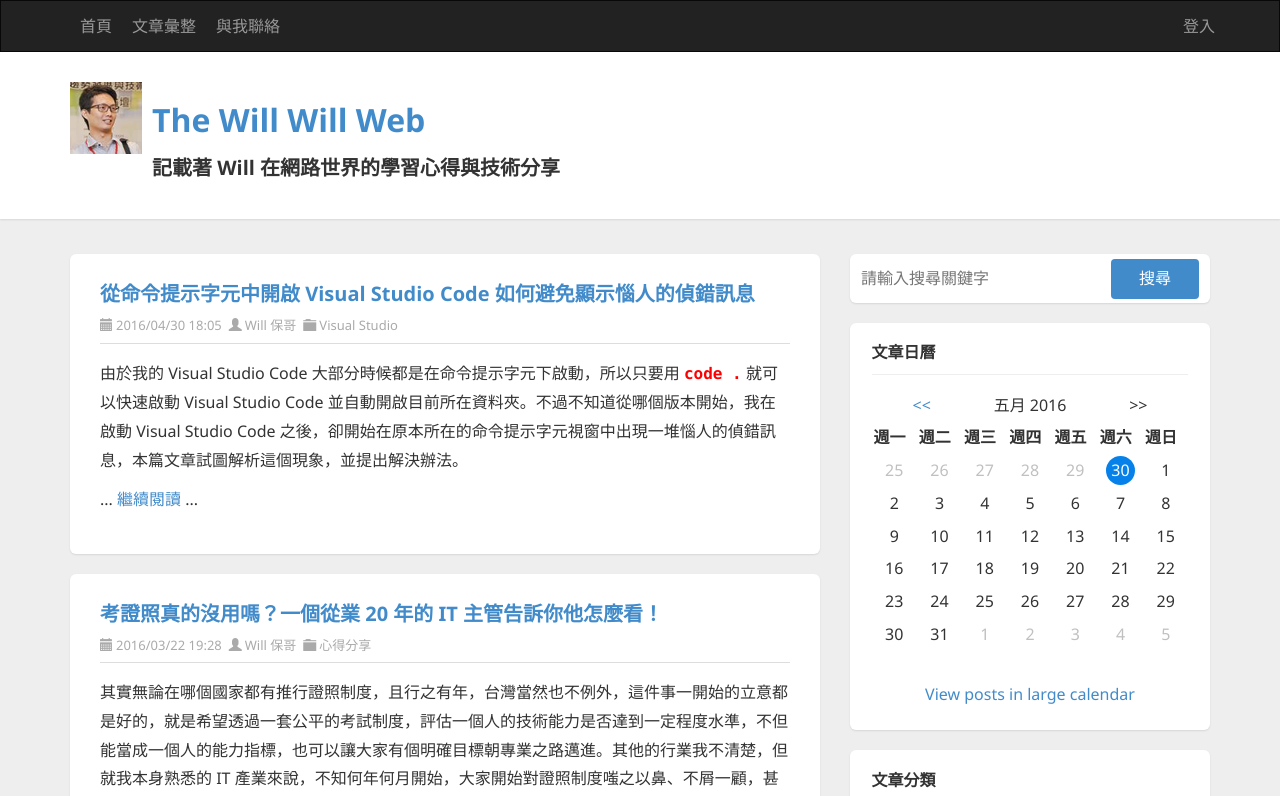
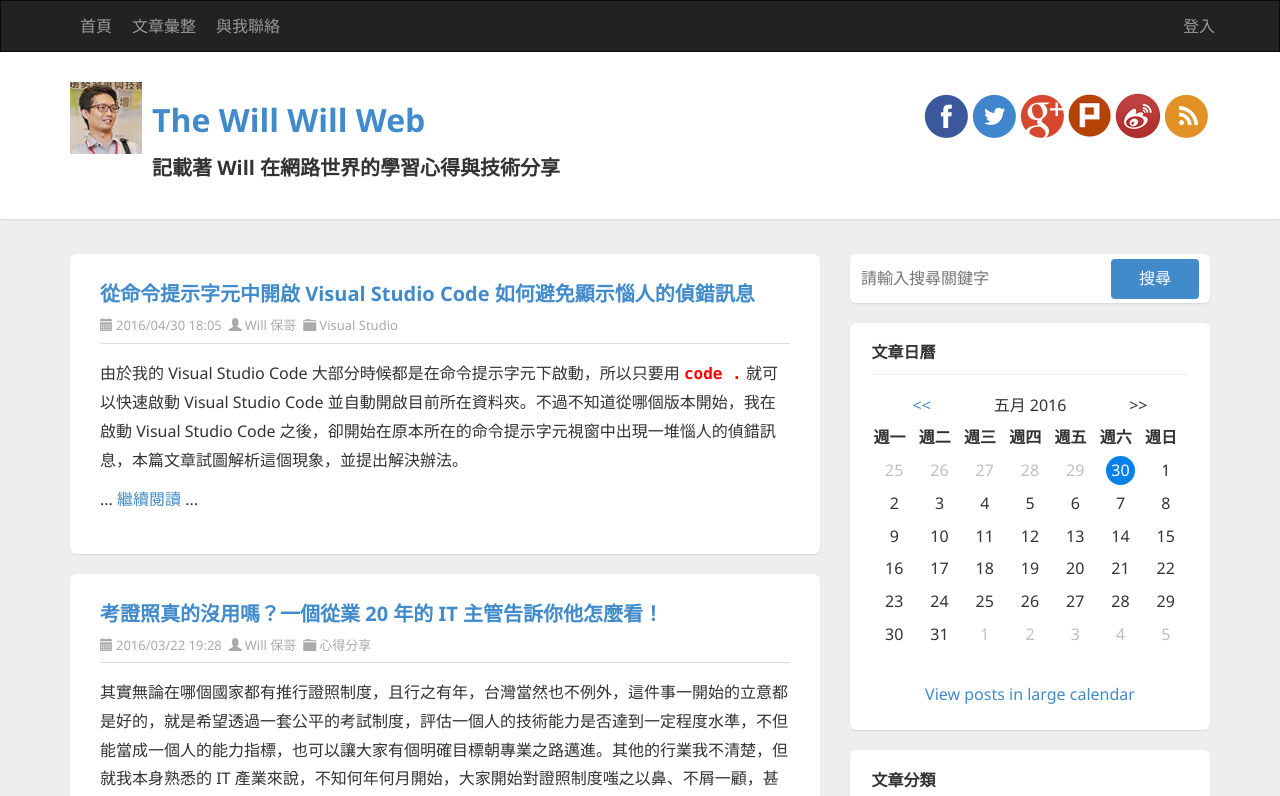
Before and after one commit to dannypc1628/AngularLearn, an Angular app: page / in a window 1280 px wide. Shown: the top 796 px of the page. Built offline with nearby package versions, Linux system fonts and the light colour scheme.

Commit message:
建立 SocialIconsComponent元件

```diff
--- a/src/app/app.module.ts
+++ b/src/app/app.module.ts
@@ -5,6 +5,7 @@ import { AppRoutingModule } from './app-routing.module';
 import { AppComponent } from './app.component';
 import { HeaderComponent } from './header/header.component';
 import { FooterComponent } from './footer/footer.component';
+import { SocialIconsComponent } from './social-icons/social-icons.component';
 
 
 
@@ -12,7 +13,8 @@ import { FooterComponent } from './footer/footer.component';
   declarations: [
     AppComponent,
     HeaderComponent,
-    FooterComponent
+    FooterComponent,
+    SocialIconsComponent
     ],
   imports: [
     BrowserModule,
--- a/src/app/header/header.component.html
+++ b/src/app/header/header.component.html
@@ -33,6 +33,7 @@
         <h3>記載著 Will 在網路世界的學習心得與技術分享</h3>
       </div>
 
+      <app-social-icons></app-social-icons>
 
     </div>
   </div>
--- /dev/null
+++ b/src/app/social-icons/social-icons.component.html
@@ -0,0 +1,20 @@
+<div id="social-icons" class="pull-right social-icon">
+  <a href="https://www.facebook.com/will.fans" title="Will 保哥的技術交流中心" target="_blank">
+    <img src="/assets/images/facebook.png">
+  </a>
+  <a href="https://twitter.com/Will_Huang" title="@Will_Huang 保哥的推特" target="_blank">
+    <img src="/assets/images/twitter.png">
+  </a>
+  <a href="https://plus.google.com/+WillHuang" title="Will Huang (保哥) on Google+" target="_blank">
+    <img src="/assets/images/googleplus.png">
+  </a>
+  <a href="http://www.plurk.com/willh" title="★★★ Will 保哥的噗浪 ★★★" target="_blank">
+    <img src="/assets/images/plurk.png">
+  </a>
+  <a href="http://www.weibo.com/cnwill" title="Will 保哥的微博" target="_blank">
+    <img src="/assets/images/weibo.png">
+  </a>
+  <a href="http://blog.miniasp.com/syndication.axd" title="RSS 訂閱" target="_blank">
+    <img src="/assets/images/rss.png">
+  </a>
+</div>
--- /dev/null
+++ b/src/app/social-icons/social-icons.component.ts
@@ -0,0 +1,15 @@
+import { Component, OnInit } from '@angular/core';
+
+@Component({
+  selector: 'app-social-icons',
+  templateUrl: './social-icons.component.html',
+  styleUrls: ['./social-icons.component.css']
+})
+export class SocialIconsComponent implements OnInit {
+
+  constructor() { }
+
+  ngOnInit(): void {
+  }
+
+}
```
Also changed, not shown: src/app/social-icons/social-icons.component.css (added), 1 other file (tests, documents, lock files or other folders).
